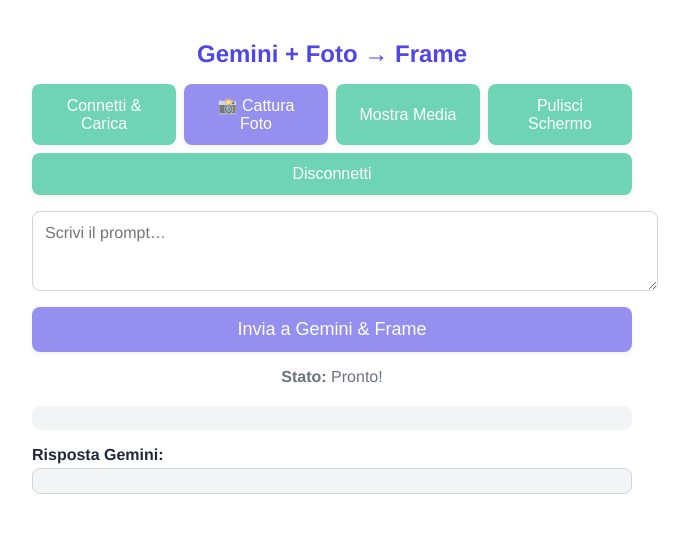
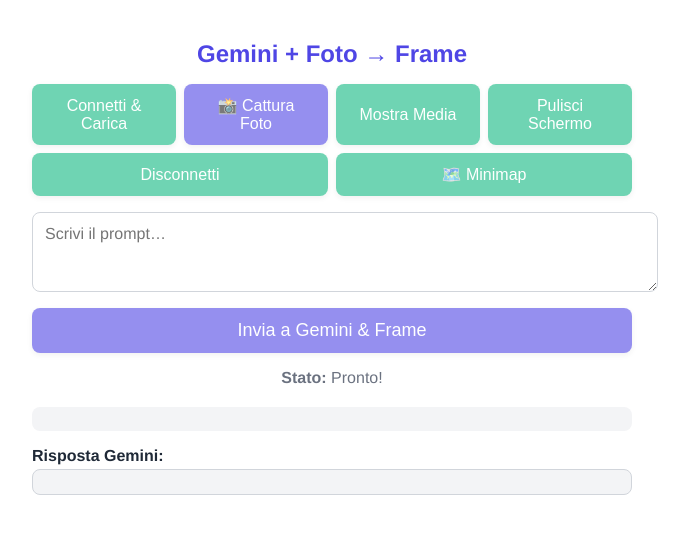
Before and after one commit to markinkus/markinkus.github.io, a React (Vite) app: page / in a window 1280 px wide. Shown: the top 534 px of the page, without its empty margins (308-997 px from the left). Built offline with nearby package versions, Linux system fonts and the light colour scheme.

Commit message:
Refactor plain_text_frame_app.lua for improved readability and functionality; add minimap feature in App.tsx with geolocation and canvas overlay; update index.html script reference.

```diff
--- a/src/App.tsx
+++ b/src/App.tsx
@@ -4,8 +4,11 @@ import {
   StdLua,
   TxPlainText,
   TxCaptureSettings,
+  TxSprite,
+  TxImageSpriteBlock,
   RxPhoto
 } from "frame-msg";
+import { useEffect } from "react";
 import plainTextFrameApp from "../lua/plain_text_frame_app.lua?raw";
 
 const GEMINI_API_KEY = "AIzaSyCUspjopyRDqf8iR-ftL7UsPyaYfAt1p_M";
@@ -53,6 +56,19 @@ export default function App() {
   const [showPhoto, setShowPhoto] = useState(false);
   const [status, setStatus] = useState("Pronto!");
   const [logs, setLogs] = useState<string[]>([]);
+  const [heading, setHeading] = useState(0);        // bussola
+  const [mapLoading, setMapLoading] = useState(false);
+
+  // 3) Installa il listener per la bussola del telefono:
+  useEffect(() => {
+    const onOrient = (e: DeviceOrientationEvent) => {
+      if (e.absolute && e.alpha != null) {
+        setHeading(e.alpha);  // e.alpha: gradi rispetto al Nord
+      }
+    };
+    window.addEventListener("deviceorientation", onOrient);
+    return () => window.removeEventListener("deviceorientation", onOrient);
+  }, []);
 
   const addLog = (m: string) =>
     setLogs((l) => [...l.slice(-19), m]);
@@ -188,6 +204,98 @@ export default function App() {
       addLog("✖ handleDisconnect error: " + m);
       setStatus("Errore disconnect");
     }
+  };
+
+  // 4) Aggiungi questa funzione handleShowMap **sotto** handleSend/handleCapture:
+  const handleShowMap = async () => {
+    if (!frame) return setStatus("Connetti prima gli occhiali!");
+    setStatus("Caricamento minimappa…");
+    setMapLoading(true);
+    addLog("▶ showMap");
+
+    navigator.geolocation.getCurrentPosition(
+      async (pos) => {
+        try {
+          // coord fisse 5 decimali
+          const lat = pos.coords.latitude.toFixed(5);
+          const lng = pos.coords.longitude.toFixed(5);
+          addLog(`• coords ${lat},${lng}`);
+
+          // 1) Download static map OSM 200x200
+          const mapUrl =
+            `https://staticmap.openstreetmap.de/staticmap.php` +
+            `?center=${lat},${lng}&zoom=15&size=200x200`;
+          const resp = await fetch(mapUrl);
+          if (!resp.ok) throw new Error("Errore download mappa");
+          const blob = await resp.blob();
+          addLog("✔ mappa scaricata");
+
+          // 2) Disegna mappa + freccia bussola su canvas
+          const img = await new Promise<HTMLImageElement>((res) => {
+            const i = new Image();
+            i.crossOrigin = "anonymous";
+            i.onload = () => res(i);
+            i.src = URL.createObjectURL(blob);
+          });
+          const canvas = document.createElement("canvas");
+          canvas.width = canvas.height = 200;
+          const ctx = canvas.getContext("2d")!;
+          ctx.drawImage(img, 0, 0, 200, 200);
+
+          // freccia rossa al centro che punta a `heading`
+          ctx.save();
+          ctx.translate(100, 100);
+          ctx.rotate((heading * Math.PI) / 180);
+          ctx.fillStyle = "rgba(255,0,0,0.8)";
+          ctx.beginPath();
+          ctx.moveTo(0, -60);
+          ctx.lineTo(10, -40);
+          ctx.lineTo(-10, -40);
+          ctx.closePath();
+          ctx.fill();
+          ctx.restore();
+          addLog("✔ overlay disegnata");
+
+         // 3) Canvas → Blob → ArrayBuffer
+         const finalBlob = await new Promise<Blob>((res) =>
+           canvas.toBlob((b) => b && res(b), "image/jpeg", 0.8)
+         );
+         const arrayBuffer = await finalBlob.arrayBuffer();
+         addLog("✔ overlay disegnata");
+
+         // 4) Quantizza a 16 colori e crea TxSprite (await perché è async)
+         const sprite = await TxSprite.fromImageBytes(
+           arrayBuffer,    // ArrayBuffer dell'immagine
+           /* maxPixels */ undefined,
+           /* compress? */ false
+         );
+
+         // 5) Suddividi in blocchi e invia: spriteLineHeight = 20px
+         const isb = new TxImageSpriteBlock(sprite, 20);
+
+        // 5) Invia su Frame in blocchi
+        setStatus("Invio minimappa…");
+        await frame.sendMessage(0x20, isb.pack());
+        // usa spriteLines invece di sprite_lines
+        for (const slice of isb.spriteLines) {
+          await frame.sendMessage(0x20, slice.pack());
+        }
+        addLog("✔ minimappa inviata");
+        setStatus("Minimappa mostrata sugli occhiali!");
+
+        } catch (err: any) {
+          addLog("✖ showMap error: " + err.message);
+          setStatus("Errore minimappa: " + err.message);
+        } finally {
+          setMapLoading(false);
+        }
+      },
+      (err) => {
+        addLog("✖ Geolocation error: " + err.message);
+        setStatus("Errore geolocazione: " + err.message);
+        setMapLoading(false);
+      }
+    );
   };
 
  // STYLE OBJECTS
@@ -360,6 +468,17 @@ export default function App() {
         >
           Disconnetti
         </button>
+
+          <button
+          onClick={handleShowMap}
+          disabled={!frame || mapLoading}
+          style={{
+            ...styles.btnSecondary,
+            ...(frame && !mapLoading ? {} : styles.btnDisabled),
+          }}
+        >
+          {mapLoading ? "Caricamento…" : "🗺️ Minimap"}
+        </button>
       </div>
 
       {photoUrl && showPhoto && (
```
Also changed, not shown: 4 other files (tests, documents, lock files or other folders).
